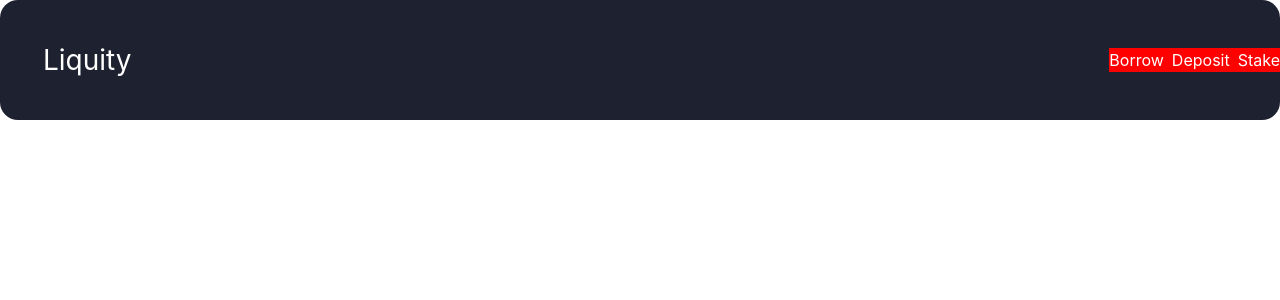
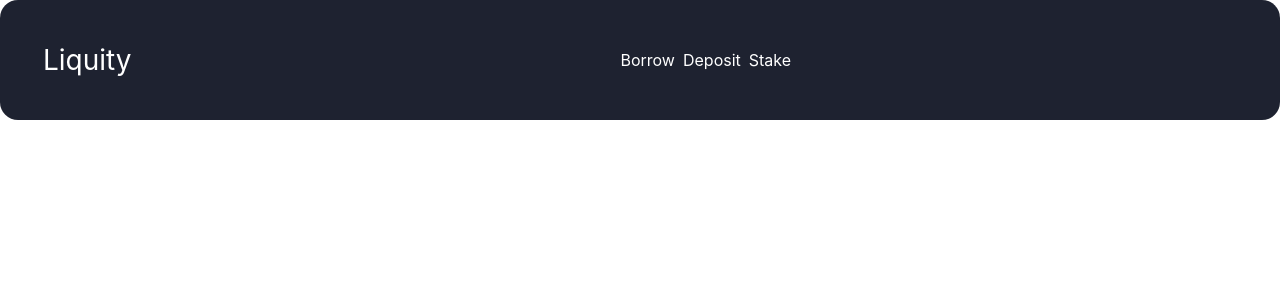
Before and after one commit to BanklessDAO/bankless-loans, a Next.js app: page / in a window 1280 px wide. Shown: the top 300 px of the page. Built offline with nearby package versions, Linux system fonts and the light colour scheme.

Commit message:
added base layout for responsive navbar

```diff
--- a/components/Navbar.tsx
+++ b/components/Navbar.tsx
@@ -6,8 +6,9 @@ export default function Navbar() {
 
     const {isOpen, onOpen, onClose} = useDisclosure()
 
+    const handleToggle = () => (isOpen ? onClose() : onOpen())
+
     console.log('isOpen', isOpen)
-    const handleToggle = () => (isOpen ? onClose() : onOpen())
 
     return(
         <Flex as='nav' h='120px' w='100%' bg='#1E2230' borderRadius='18px'
@@ -21,20 +22,23 @@ export default function Navbar() {
             </Flex>
 
             <Box display={{ base: "block", md: "none" }} onClick={handleToggle}>
-                <HamburgerIcon color='white' mr='43px'/>
+                <HamburgerIcon color='white' mr='43px' fontSize='30px'/>
             </Box>
 
             <Stack
                 direction={{base:'column', md:'row'}}
                 display={{base: isOpen ? 'block' : 'none', md:'flex'}}
-                width={{ base: "full", md: "auto" }}
+                width={{ base: "92%", md: "auto" }}
+                height={{base: 'full', md:'100px'}}
                 alignItems="center"
+                mr='auto'
+                ml='auto'
                 // mt={{ base: 4, md: 0 }}
-                bg='red'
+                bg='#1E2230'
             >
-                <Text>Borrow</Text>
-                <Text>Deposit</Text>
-                <Text>Stake</Text>
+                <Text textAlign='center'>Borrow</Text>
+                <Text textAlign='center'>Deposit</Text>
+                <Text textAlign='center'>Stake</Text>
             </Stack>
         </Flex>
     )
```
